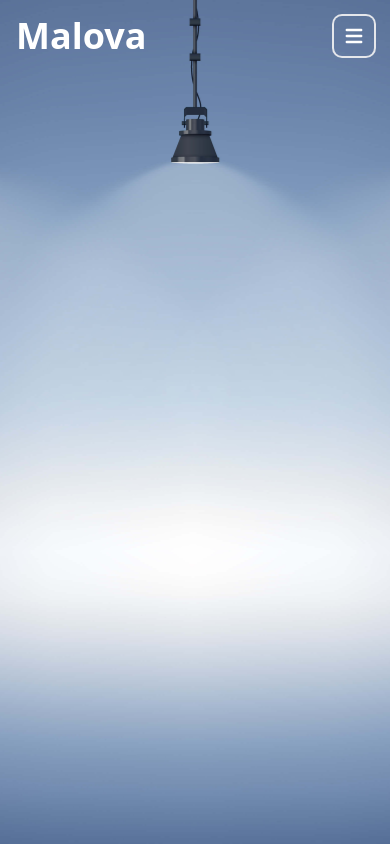
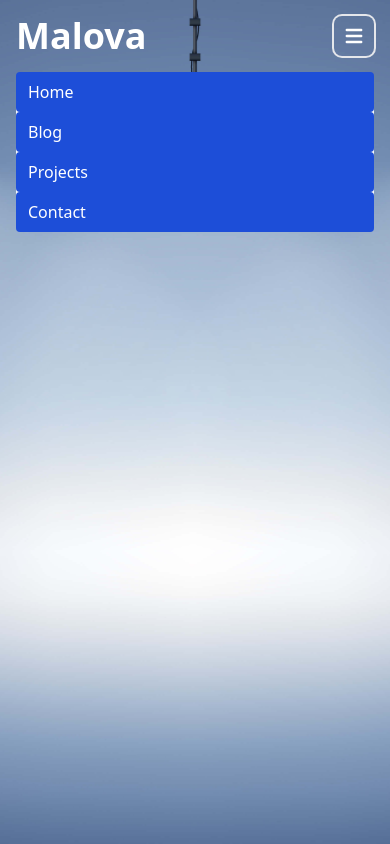
Before and after one commit to maloPRO/portfolio, a React (Vite) app: page / in a window 390 px wide. Both pictures are taken after a click on the button "Open main menu". Built offline with nearby package versions, Linux system fonts and the light colour scheme.

Commit message:
Mobile menu

```diff
--- a/src/components/nav.jsx
+++ b/src/components/nav.jsx
@@ -23,6 +23,13 @@ const Nav = () =>  {
         }
     ]);
 
+    const [isMenuVisible, setIsMenuVisible] = useState(false);
+
+    const toggleMenu = () => {
+        setIsMenuVisible(!isMenuVisible);
+
+    }
+
     const navItems = items.map((navItem) =>
     <li key={navItem.id}>
         <a href="#" className="block py-2 pl-3 pr-4 bg-blue-700 text-white rounded md:bg-transparent md:p-0" aria-current="page">{navItem.name}</a>
@@ -36,11 +43,33 @@ const Nav = () =>  {
                     <a href="#" className="flex items-center">
                         <span className="self-center text-4xl text-white font-bold whitespace-nowrap ">Malova</span>
                     </a>
-                    <button data-collapse-toggle="navbar-solid-bg" type="button" className="inline-flex items-center p-2 ml-3 text-sm text-white rounded-lg md:hidden hover:bg-gray-100 focus:outline-none focus:ring-2 focus:ring-gray-200" aria-controls="navbar-solid-bg" aria-expanded="false">
+                    <button
+                        data-collapse-toggle="navbar-solid-bg"
+                        type="button"
+                        className="inline-flex items-center p-2 ml-3 text-sm text-white rounded-lg md:hidden hover:bg-gray-100 focus:outline-none focus:ring-2 focus:ring-gray-200"
+                        aria-controls="navbar-solid-bg"
+                        aria-expanded="false"
+                        onClick={toggleMenu}
+                    >
                         <span className="sr-only">Open main menu</span>
-                        <svg className="w-6 h-6" aria-hidden="true" fill="currentColor" viewBox="0 0 20 20" xmlns="http://www.w3.org/2000/svg"><path fill-rule="evenodd" d="M3 5a1 1 0 011-1h12a1 1 0 110 2H4a1 1 0 01-1-1zM3 10a1 1 0 011-1h12a1 1 0 110 2H4a1 1 0 01-1-1zM3 15a1 1 0 011-1h12a1 1 0 110 2H4a1 1 0 01-1-1z" clip-rule="evenodd"></path></svg>
+                        <svg
+                            className="w-6 h-6"
+                            aria-hidden="true"
+                            fill="currentColor"
+                            viewBox="0 0 20 20"
+                            xmlns="http://www.w3.org/2000/svg"
+                        >
+                            <path
+                                fill-rule="evenodd"
+                                d="M3 5a1 1 0 011-1h12a1 1 0 110 2H4a1 1 0 01-1-1zM3 10a1 1 0 011-1h12a1 1 0 110 2H4a1 1 0 01-1-1zM3 15a1 1 0 011-1h12a1 1 0 110 2H4a1 1 0 01-1-1z"
+                                clip-rule="evenodd"
+                            ></path>
+                        </svg>
                     </button>
-                    <div className="hidden w-full md:block md:w-auto" id="navbar-solid-bg">
+                    <div
+                        className={`${isMenuVisible ? "block" : "hidden"} w-full md:block md:w-auto`}
+                        id="navbar-solid-bg"
+                    >
                         <ul className="flex flex-col font-medium mt-4 rounded-lg bg-gray-50 md:flex-row md:space-x-8 md:mt-0 md:border-0 md:bg-transparent">{navItems}</ul>
                     </div>
                 </div>
```
